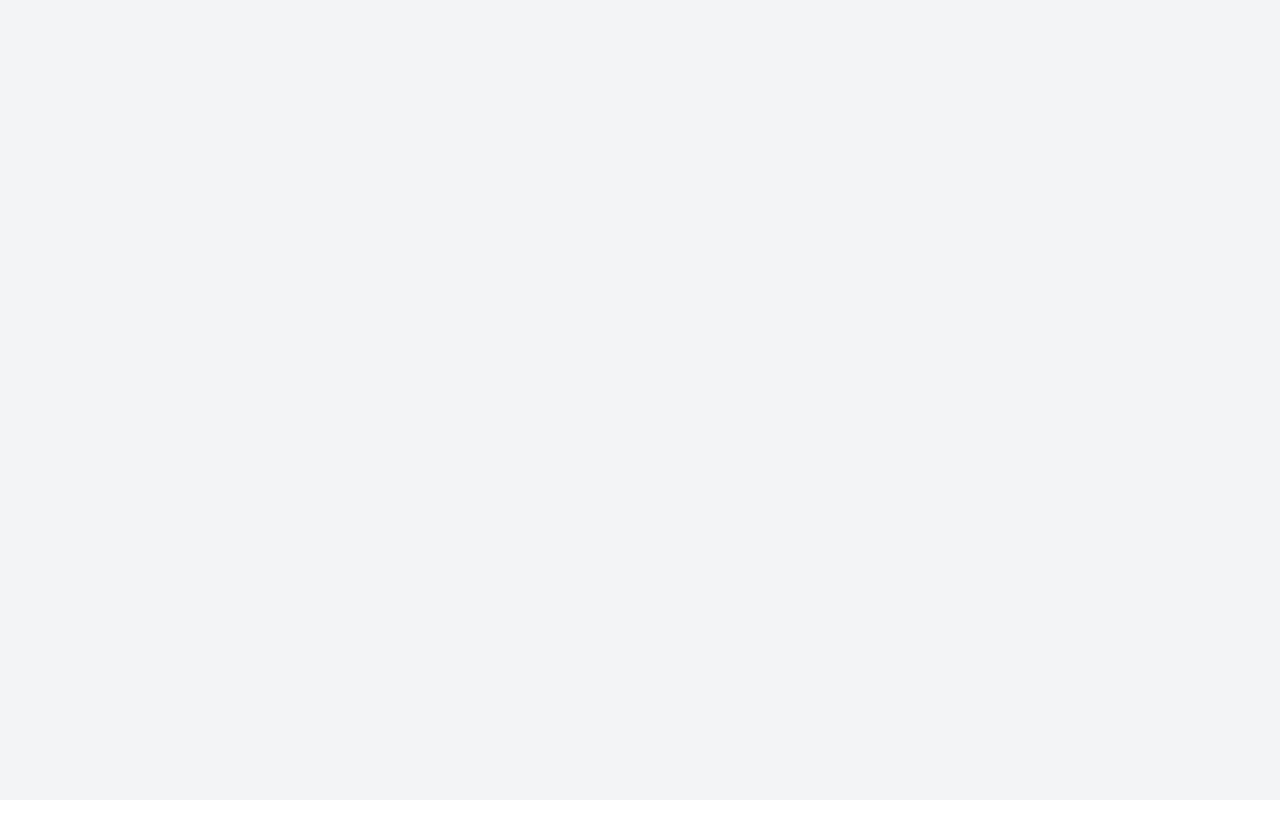
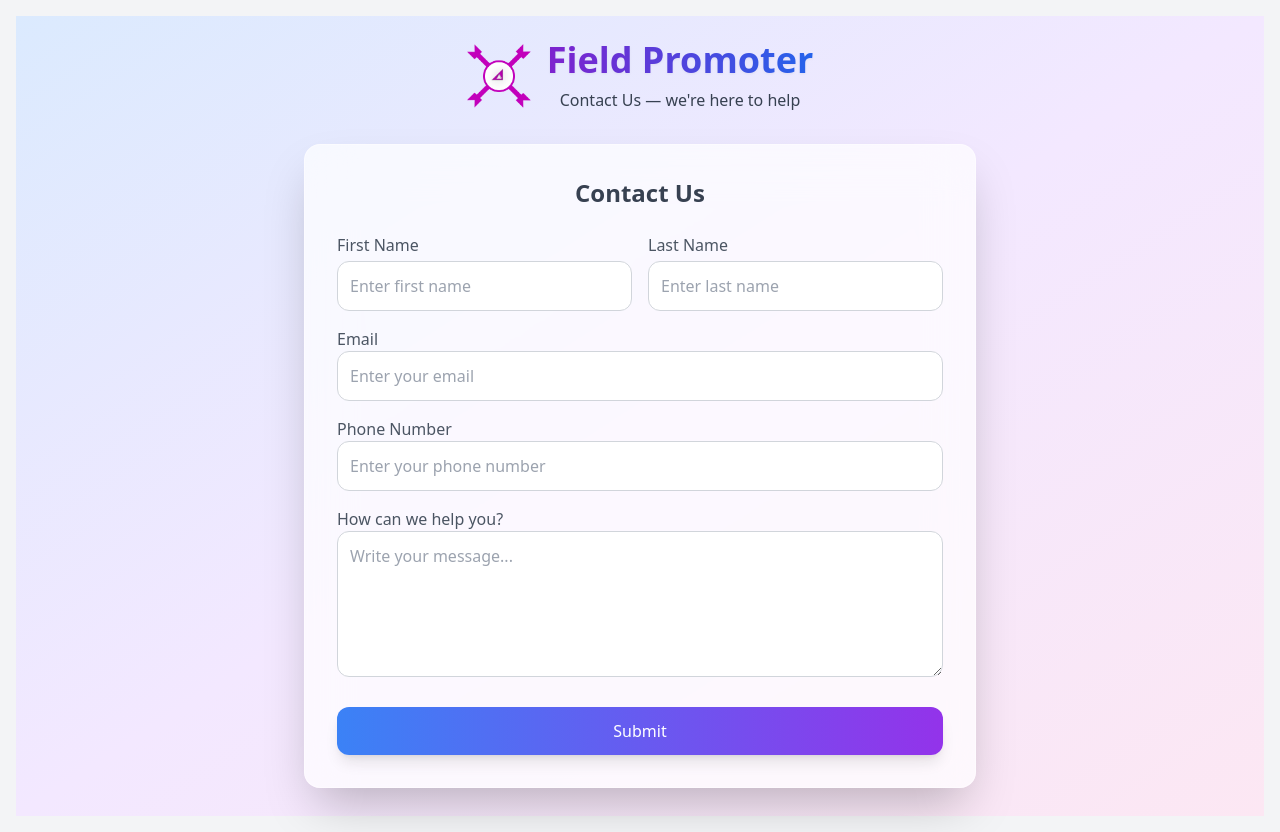
Before and after one commit to srinivastechlandui/field-promotor, a React (Create React App) app: page /contactus in a window 1280 px wide. Before the commit this address had no page. Before the commit the page ends 800 px from the top, so only its background shows below. Built offline with nearby package versions, Linux system fonts and the light colour scheme.

Commit message:
Add Contact Us page and integrate into routing

```diff
--- a/src/App.js
+++ b/src/App.js
@@ -3,6 +3,7 @@ import React from 'react';
 import { Routes, Route } from 'react-router-dom';
 import Header from './components/Header';
 import TermsAndConditions from "./page/TermsAndConditions";
+import ContactUs from "./page/ContactUs";
 import MobileTerms from "./page/MobileTerms";
 import LoginPage from './page/Login';
 // import JobOpportunity from './page/JobOpportunity';
@@ -24,6 +25,7 @@ function App() {
         <Route path="/" element={<LoginPage />} />
         <Route path="/dashboard" element={<Header />} /> {/* Header page */}
 
+          <Route path="/contactus" element={<ContactUs />} />
           <Route path="/privacy" element={<TermsAndConditions />} />
           <Route path="/terms" element={<MobileTerms />} />
           {/* Add other routes as needed */}
--- a/src/page/BottomEyeIcon.jsx
+++ b/src/page/BottomEyeIcon.jsx
@@ -75,7 +75,7 @@ export default function BottomEyeIcon({
         {/* === KeypadModal === */}
         {showKeyPad && (
           <KeypadModal
-            type="primary" // ✅ this makes it call /locks/verify-primary
+            type="primary"
             onGoClick={() => {
               console.log("✅ primary lock verified — showing confirm modal");
               setShowConfirm(true);
--- /dev/null
+++ b/src/page/ContactUs.jsx
@@ -0,0 +1,139 @@
+import { useState } from "react";
+import {useNavigate} from "react-router-dom";
+
+export default function ContactUsForm() {
+  const [formData, setFormData] = useState({
+    firstName: "",
+    lastName: "",
+    email: "",
+    phone: "",
+    message: "",
+  });
+  const navigate = useNavigate();
+  const handleChange = (e) => {
+    const { name, value } = e.target;
+    setFormData((prev) => ({ ...prev, [name]: value }));
+  };
+
+  const handleSubmit = (e) => {
+    e.preventDefault();
+    // TODO: replace with real API call
+    console.log("Form Submitted:", formData);
+    // simple UX feedback (reset form)
+    setFormData({ firstName: "", lastName: "", email: "", phone: "", message: "" });
+    alert("✅ Thanks — your message has been submitted.");
+     navigate("/", { replace: true });
+  };
+
+  return (
+    <div className="min-h-screen bg-gradient-to-br from-blue-100 via-purple-100 to-pink-100 p-6">
+      <div className="max-w-5xl mx-auto">
+       <header className="flex items-center justify-center gap-4 mb-8">
+          <img
+            src="../logo.png"
+            alt="Logo"
+            className="w-16 h-16 object-contain hover:scale-110 transition-transform duration-300"
+          />
+          <div className="text-center">
+            <h1 className="text-4xl font-extrabold bg-gradient-to-r from-purple-700 to-blue-600 bg-clip-text text-transparent drop-shadow-sm">
+              Field Promoter
+            </h1>
+            <p className="text-gray-700 mt-2 font-medium">
+              Contact Us — we're here to help
+            </p>
+          </div>
+        </header>
+
+        <div className="flex items-center justify-center">
+          <form
+            onSubmit={handleSubmit}
+            className="bg-white/70 backdrop-blur-xl w-full max-w-2xl p-8 rounded-2xl shadow-2xl border border-white/40"
+          >
+            <h2 className="text-2xl font-semibold text-center text-gray-700 mb-6">
+              Contact Us
+            </h2>
+
+            <div className="grid grid-cols-1 md:grid-cols-2 gap-4">
+              <div className="flex flex-col">
+                <label htmlFor="firstName" className="font-medium text-gray-600 mb-1">First Name</label>
+                <input
+                  id="firstName"
+                  type="text"
+                  name="firstName"
+                  value={formData.firstName}
+                  onChange={handleChange}
+                  placeholder="Enter first name"
+                  required
+                  className="border border-gray-300 p-3 rounded-xl focus:ring-2 focus:ring-blue-400 outline-none"
+                />
+              </div>
+
+              <div className="flex flex-col">
+                <label htmlFor="lastName" className="font-medium text-gray-600 mb-1">Last Name</label>
+                <input
+                  id="lastName"
+                  type="text"
+                  name="lastName"
+                  value={formData.lastName}
+                  onChange={handleChange}
+                  placeholder="Enter last name"
+                  required
+                  className="border border-gray-300 p-3 rounded-xl focus:ring-2 focus:ring-blue-400 outline-none"
+                />
+              </div>
+            </div>
+
+            <div className="mt-4">
+              <label htmlFor="email" className="font-medium text-gray-600 mb-1">Email</label>
+              <input
+                id="email"
+                type="email"
+                name="email"
+                value={formData.email}
+                onChange={handleChange}
+                placeholder="Enter your email"
+                required
+                className="border border-gray-300 p-3 rounded-xl w-full focus:ring-2 focus:ring-blue-400 outline-none"
+              />
+            </div>
+
+            <div className="mt-4">
+              <label htmlFor="phone" className="font-medium text-gray-600 mb-1">Phone Number</label>
+              <input
+                id="phone"
+                type="tel"
+                name="phone"
+                value={formData.phone}
+                onChange={handleChange}
+                placeholder="Enter your phone number"
+                required
+                className="border border-gray-300 p-3 rounded-xl w-full focus:ring-2 focus:ring-blue-400 outline-none"
+              />
+            </div>
+
+            <div className="mt-4">
+              <label htmlFor="message" className="font-medium text-gray-600 mb-1">How can we help you?</label>
+              <textarea
+                id="message"
+                name="message"
+                value={formData.message}
+                onChange={handleChange}
+                rows={5}
+                placeholder="Write your message..."
+                required
+                className="border border-gray-300 p-3 rounded-xl w-full focus:ring-2 focus:ring-blue-400 outline-none"
+              ></textarea>
+            </div>
+
+            <button
+              type="submit"
+              className="w-full mt-6 bg-gradient-to-r from-blue-500 to-purple-600 hover:from-blue-600 hover:to-purple-700 text-white font-medium p-3 rounded-xl transition duration-300 shadow-lg"
+            >
+              Submit
+            </button>
+          </form>
+        </div>
+      </div>
+    </div>
+  );
+}
```
